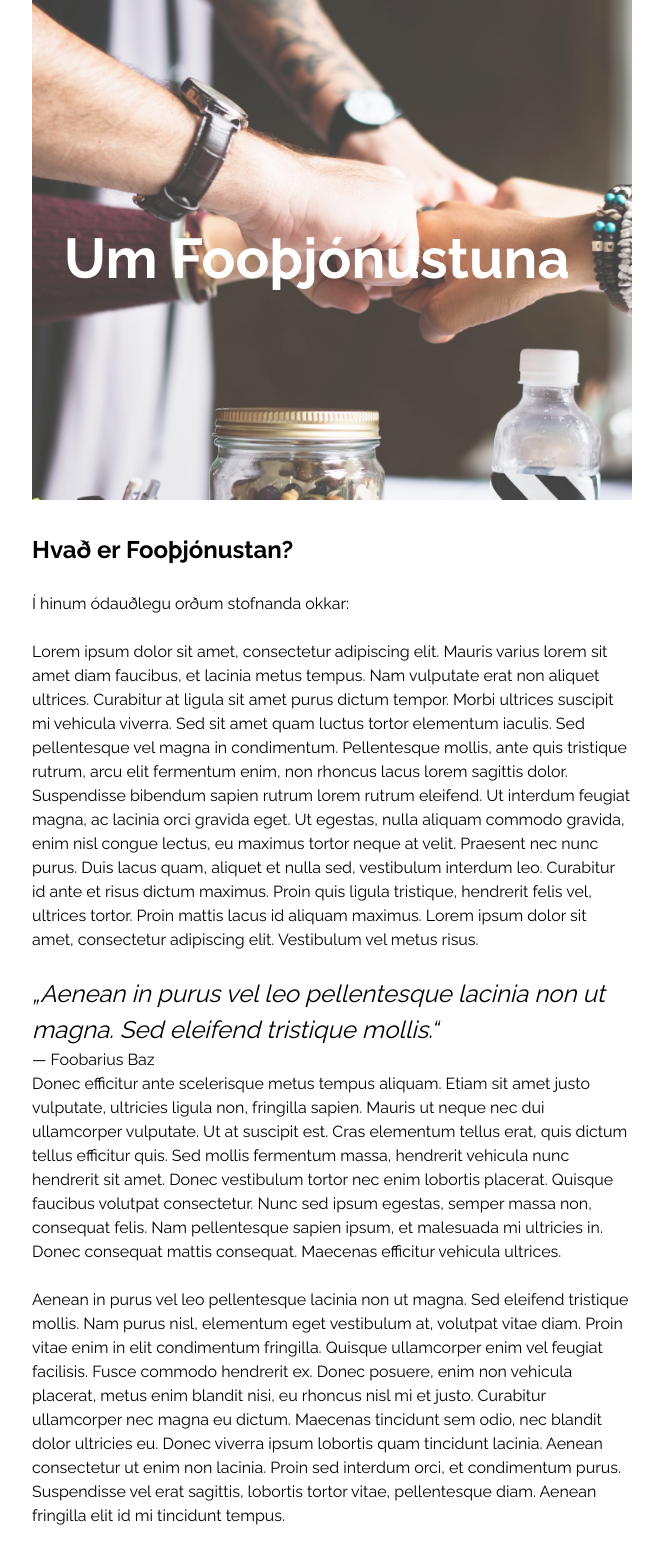
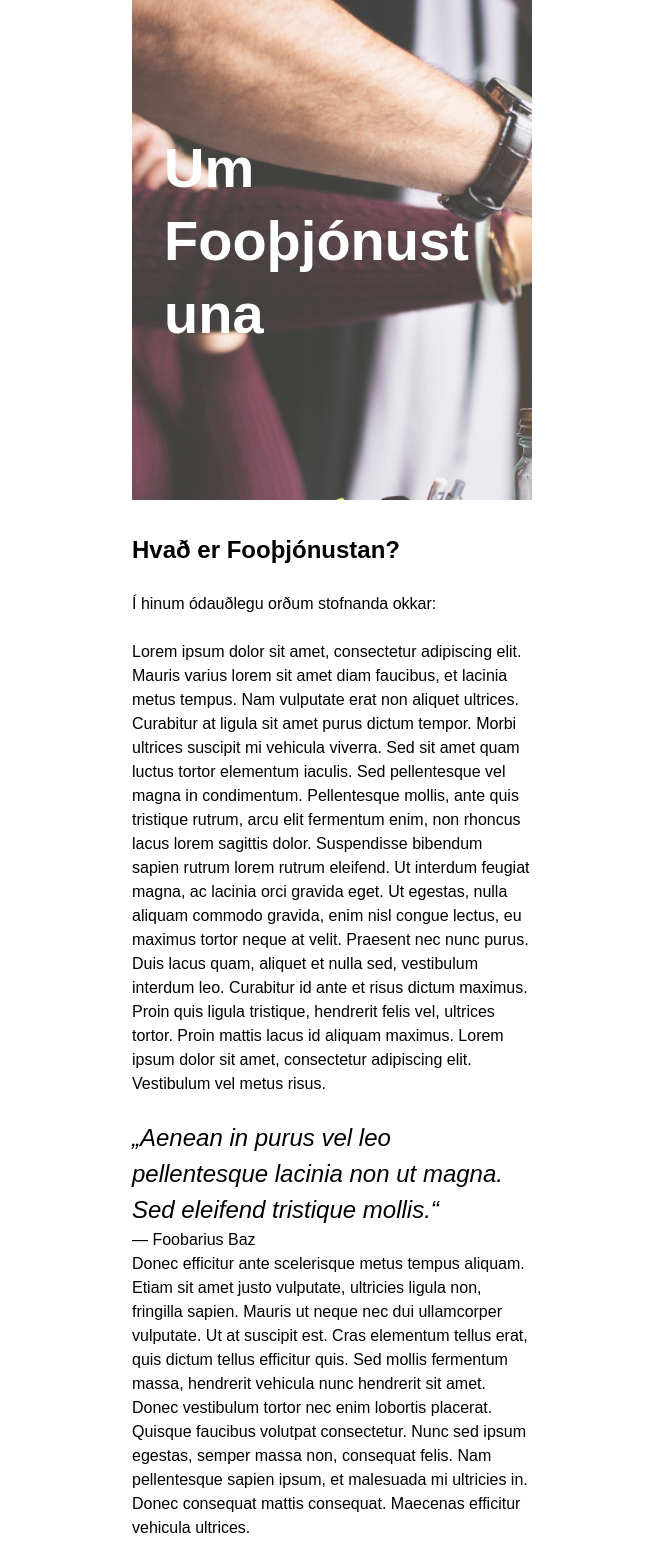
Before and after one commit to brynjaps/Stort_Verkefni_1, a website: page um-foo.html in a window 1280 px wide. Shown: the top 1543 px of the page, without its empty margins (308-971 px from the left). Drawn offline with Linux system fonts and the light colour scheme; a web font is replaced by a local one.

```diff
--- a/styles_umfoo.css
+++ b/styles_umfoo.css
@@ -2,6 +2,7 @@
 html {
   box-sizing: border-box;
   font-size: 16px;
+  font-family: 'Opens sans', sans-serif;
 }
 
 *, *:before, *:after {
@@ -12,56 +13,39 @@
 
 /* todo: skipta um font, fíntstilla linehight*/
 body {
-  font-family: 'Raleway', sans-serif;
+
   line-height: 1.5;
 
 }
 /* todo: vantar universal top menu og footer */
 main {
-  max-width: 600px;
+  max-width: 400px;
   margin: 0 auto;
   background-color: #ffffff;
 }
 
-header {
+.header__umfoo {
   display: flex;
   flex-direction: column;
   margin-bottom: 2em;
   padding: 2em;
   width: 100%;
   min-height: 500px;
-  background: transparent url(bg-subpage.jpg) no-repeat 46% 50%;;
+  background: transparent url(bg-subpage.jpg) no-repeat 0% 50%;;
   background-size: cover;
   opacity: 0.8;
 }
 
 /* eftir að miðja texta, skipta um font, laga bil á milli stafa*/
-.header__title {
+.header__umfoo__title {
   font-size: 3.5rem;
   color: #ffffff;
   word-wrap: break-word;
-  margin-top: 190px;
+  margin-top: 100px;
   line-height: 1.3;
 }
 
-blockquote {
-  font-family: 'Droid Serif', Verdana, sans-serif;
-  font-size: 1rem;
-  font-style: italic;
-  line-height: 1.5;
-  text-align: left;
-  padding: 0 50px 0 0;
-}
-
-.content__quote {
-  margin: 20px;
-  padding-right: 40px;
-  display: inline-block;
-  float: right;
-  margin: 2em 0 2em 2em;
-}
-
-.content__quotetext {
+.content__umfoo__quotetext {
   font-size: 1.5rem;
   font-style: italic;
   float: right;
--- a/um-foo.html
+++ b/um-foo.html
@@ -3,45 +3,40 @@
   <head>
     <meta charset="utf-8">
     <title>Verkefni 5</title>
-    <link href="https://fonts.googleapis.com/css?family=Droid+Serif:400,400i%7CRaleway:400,700" rel="stylesheet">
+
     <link rel="stylesheet" href="styles_umfoo.css">
+    <link href="https://fonts.googleapis.com/css?family=Open+Sans%7CRoboto+Slab" rel="stylesheet">
   </head>
   <body>
-
     <main>
-
       <header>
-        <div class="header">
-          <h1 class="header__title">Um Fooþjónustuna</h1>
+        <div class="header__umfoo">
+          <h1 class="header__umfoo__title">Um Fooþjónustuna</h1>
         </div>
       </header>
 
-      <div class="content">
-        <h2 class="content__title">Hvað er Fooþjónustan?</h2>
+      <div class="content__umfoo">
+        <h2 class="content__umfoo__title">Hvað er Fooþjónustan?</h2>
         <section>
-          <div class="content__text">
+          <div class="content__umfoo__text">
             <br>
-          <p class="content__text"> Í hinum ódauðlegu orðum stofnanda okkar: </p>
+            <p class="content__umfoo__text"> Í hinum ódauðlegu orðum stofnanda okkar: </p>
             <br>
-          <p class="content__text"> Lorem ipsum dolor sit amet, consectetur adipiscing elit. Mauris varius lorem sit amet diam faucibus, et lacinia metus tempus. Nam vulputate erat non aliquet ultrices. Curabitur at ligula sit amet purus dictum tempor. Morbi ultrices suscipit mi vehicula viverra. Sed sit amet quam luctus tortor elementum iaculis. Sed pellentesque vel magna in condimentum. Pellentesque mollis, ante quis tristique rutrum, arcu elit fermentum enim, non rhoncus lacus lorem sagittis dolor. Suspendisse bibendum sapien rutrum lorem rutrum eleifend. Ut interdum feugiat magna, ac lacinia orci gravida eget. Ut egestas, nulla aliquam commodo gravida, enim nisl congue lectus, eu maximus tortor neque at velit. Praesent nec nunc purus. Duis lacus quam, aliquet et nulla sed, vestibulum interdum leo. Curabitur id ante et risus dictum maximus. Proin quis ligula tristique, hendrerit felis vel, ultrices tortor. Proin mattis lacus id aliquam maximus. Lorem ipsum dolor sit amet, consectetur adipiscing elit. Vestibulum vel metus risus. </p>
+            <p class="content__umfoo__text"> Lorem ipsum dolor sit amet, consectetur adipiscing elit. Mauris varius lorem sit amet diam faucibus, et lacinia metus tempus. Nam vulputate erat non aliquet ultrices. Curabitur at ligula sit amet purus dictum tempor. Morbi ultrices suscipit mi vehicula viverra. Sed sit amet quam luctus tortor elementum iaculis. Sed pellentesque vel magna in condimentum. Pellentesque mollis, ante quis tristique rutrum, arcu elit fermentum enim, non rhoncus lacus lorem sagittis dolor. Suspendisse bibendum sapien rutrum lorem rutrum eleifend. Ut interdum feugiat magna, ac lacinia orci gravida eget. Ut egestas, nulla aliquam commodo gravida, enim nisl congue lectus, eu maximus tortor neque at velit. Praesent nec nunc purus. Duis lacus quam, aliquet et nulla sed, vestibulum interdum leo. Curabitur id ante et risus dictum maximus. Proin quis ligula tristique, hendrerit felis vel, ultrices tortor. Proin mattis lacus id aliquam maximus. Lorem ipsum dolor sit amet, consectetur adipiscing elit. Vestibulum vel metus risus. </p>
             <br>
           </div>
-          <figure>
-          <p class="content__quotetext"> „Aenean in purus vel leo pellentesque lacinia non ut magna. Sed eleifend tristique mollis.“ </p> <br> <p class="content__quotetextauthor"> — Foobarius Baz </p>
+            <figure class="content__umfoo__quote">
+              <p class="content__umfoo__quotetext"> „Aenean in purus vel leo pellentesque lacinia non ut magna. Sed eleifend tristique mollis.“ </p> <br>
+              <p class="content__quotetextauthor"> — Foobarius Baz </p>
             </figure>
 
-
-
-          <p class="content__text"> Donec efficitur ante scelerisque metus tempus aliquam. Etiam sit amet justo vulputate, ultricies ligula non, fringilla sapien. Mauris ut neque nec dui ullamcorper vulputate. Ut at suscipit est. Cras elementum tellus erat, quis dictum tellus efficitur quis. Sed mollis fermentum massa, hendrerit vehicula nunc hendrerit sit amet. Donec vestibulum tortor nec enim lobortis placerat. Quisque faucibus volutpat consectetur. Nunc sed ipsum egestas, semper massa non, consequat felis. Nam pellentesque sapien ipsum, et malesuada mi ultricies in. Donec consequat mattis consequat. Maecenas efficitur vehicula ultrices. </p>
+            <p class="content__umfoo__text"> Donec efficitur ante scelerisque metus tempus aliquam. Etiam sit amet justo vulputate, ultricies ligula non, fringilla sapien. Mauris ut neque nec dui ullamcorper vulputate. Ut at suscipit est. Cras elementum tellus erat, quis dictum tellus efficitur quis. Sed mollis fermentum massa, hendrerit vehicula nunc hendrerit sit amet. Donec vestibulum tortor nec enim lobortis placerat. Quisque faucibus volutpat consectetur. Nunc sed ipsum egestas, semper massa non, consequat felis. Nam pellentesque sapien ipsum, et malesuada mi ultricies in. Donec consequat mattis consequat. Maecenas efficitur vehicula ultrices. </p>
             <br>
-          <p class="content__text"> Aenean in purus vel leo pellentesque lacinia non ut magna. Sed eleifend tristique mollis. Nam purus nisl, elementum eget vestibulum at, volutpat vitae diam. Proin vitae enim in elit condimentum fringilla. Quisque ullamcorper enim vel feugiat facilisis. Fusce commodo hendrerit ex. Donec posuere, enim non vehicula placerat, metus enim blandit nisi, eu rhoncus nisl mi et justo. Curabitur ullamcorper nec magna eu dictum. Maecenas tincidunt sem odio, nec blandit dolor ultricies eu. Donec viverra ipsum lobortis quam tincidunt lacinia. Aenean consectetur ut enim non lacinia. Proin sed interdum orci, et condimentum purus. Suspendisse vel erat sagittis, lobortis tortor vitae, pellentesque diam. Aenean fringilla elit id mi tincidunt tempus. </p>
+            <p class="content__umfoo__text"> Aenean in purus vel leo pellentesque lacinia non ut magna. Sed eleifend tristique mollis. Nam purus nisl, elementum eget vestibulum at, volutpat vitae diam. Proin vitae enim in elit condimentum fringilla. Quisque ullamcorper enim vel feugiat facilisis. Fusce commodo hendrerit ex. Donec posuere, enim non vehicula placerat, metus enim blandit nisi, eu rhoncus nisl mi et justo. Curabitur ullamcorper nec magna eu dictum. Maecenas tincidunt sem odio, nec blandit dolor ultricies eu. Donec viverra ipsum lobortis quam tincidunt lacinia. Aenean consectetur ut enim non lacinia. Proin sed interdum orci, et condimentum purus. Suspendisse vel erat sagittis, lobortis tortor vitae, pellentesque diam. Aenean fringilla elit id mi tincidunt tempus. </p>
             <br>
 
         </section>
       </div>
     </main>
   </body>
-
-
-
 </html>
```
Also changed, not shown: 1 other file. Lines whose indentation alone changed are shown as unchanged.
